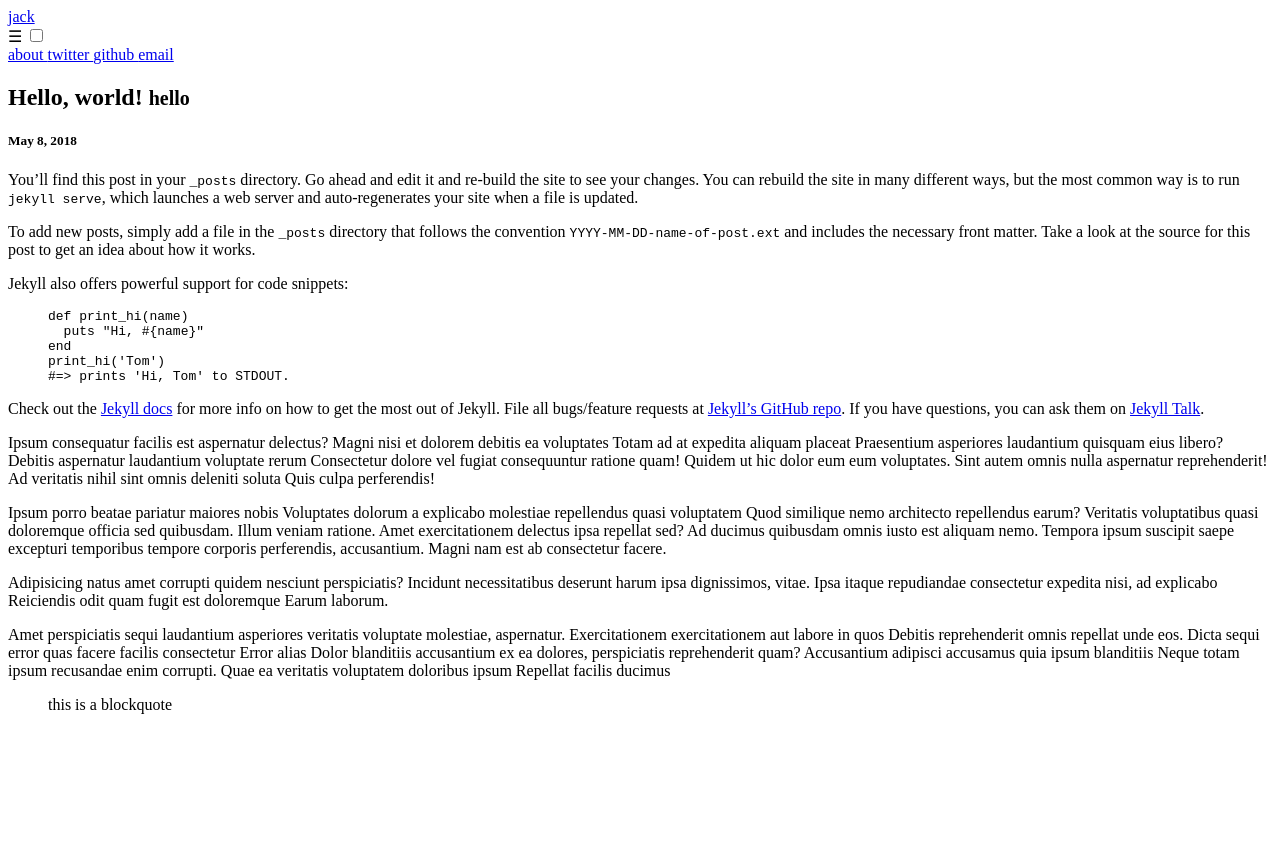
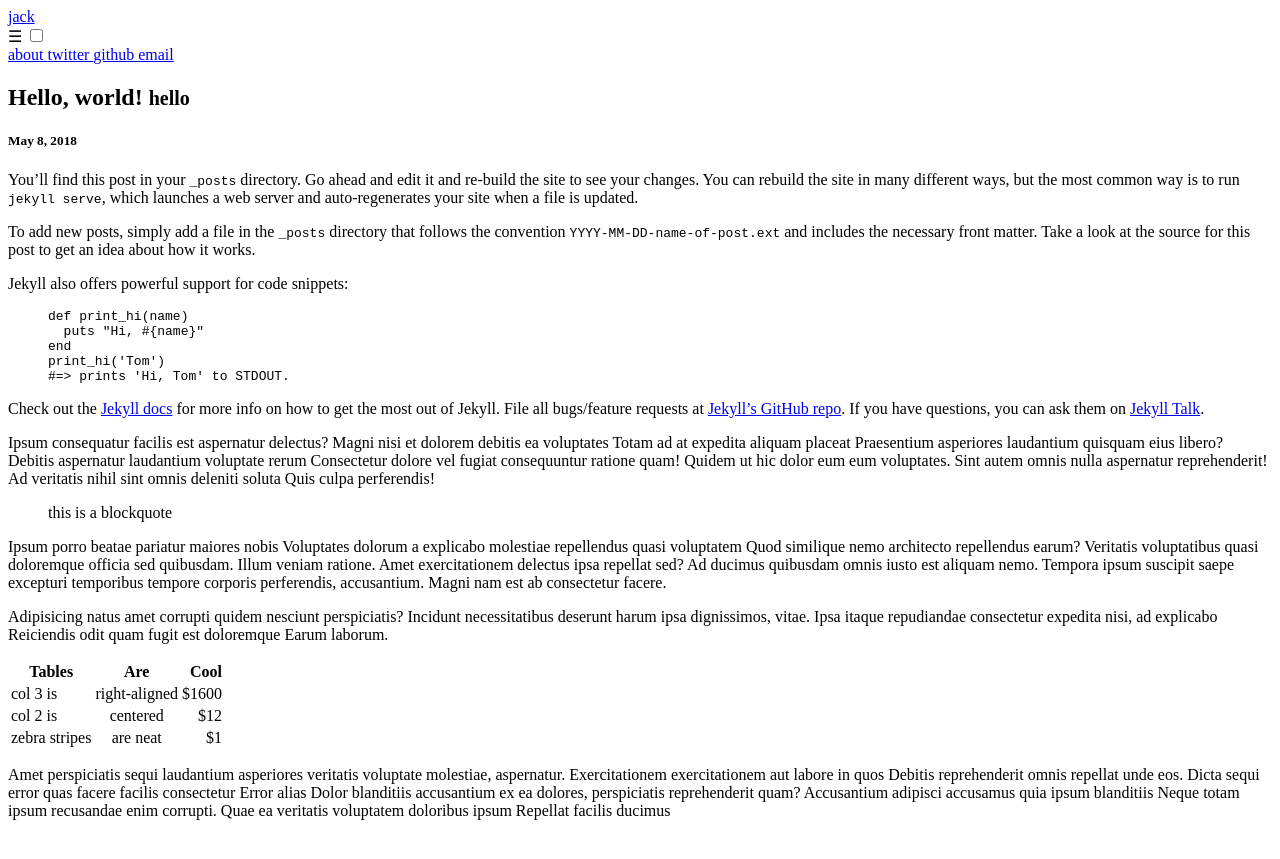
Before and after one commit to aonemd/jack, a Jekyll site: the page built from src/_posts/2018-05-08-hello-world.markdown, in a window 1280 px wide. Shown: the top 859 px of the page. Built offline with Jekyll 4.4.1, drawn with Linux system fonts in a browser that asks for light colours.

Commit message:
Add css for tables

```diff
--- a/src/_posts/2018-05-08-hello-world.markdown
+++ b/src/_posts/2018-05-08-hello-world.markdown
@@ -28,6 +28,8 @@
 reprehenderit! Ad veritatis nihil sint omnis deleniti soluta Quis culpa
 perferendis!
 
+> this is a blockquote
+
 Ipsum porro beatae pariatur maiores nobis Voluptates dolorum a explicabo
 molestiae repellendus quasi voluptatem Quod similique nemo architecto
 repellendus earum? Veritatis voluptatibus quasi doloremque officia sed
@@ -41,6 +43,12 @@
 consectetur expedita nisi, ad explicabo Reiciendis odit quam fugit est
 doloremque Earum laborum.
 
+| Tables        | Are           | Cool  |
+| ------------- |:-------------:| -----:|
+| col 3 is      | right-aligned | $1600 |
+| col 2 is      | centered      |   $12 |
+| zebra stripes | are neat      |    $1 |
+
 Amet perspiciatis sequi laudantium asperiores veritatis voluptate molestiae,
 aspernatur. Exercitationem exercitationem aut labore in quos Debitis
 reprehenderit omnis repellat unde eos. Dicta sequi error quas facere facilis
--- a/src/assets/css/main.css
+++ b/src/assets/css/main.css
@@ -3,6 +3,7 @@
 @import "variables";
 @import "typography";
 @import "blockquote";
+@import "table";
 @import "navbar";
 @import "syntax-solarized-light";
 
```
Also changed, not shown: other parts of src/_posts/2018-05-08-hello-world.markdown (+0 -2 lines), src/assets/css/table.css (added, +15 -0 lines).
